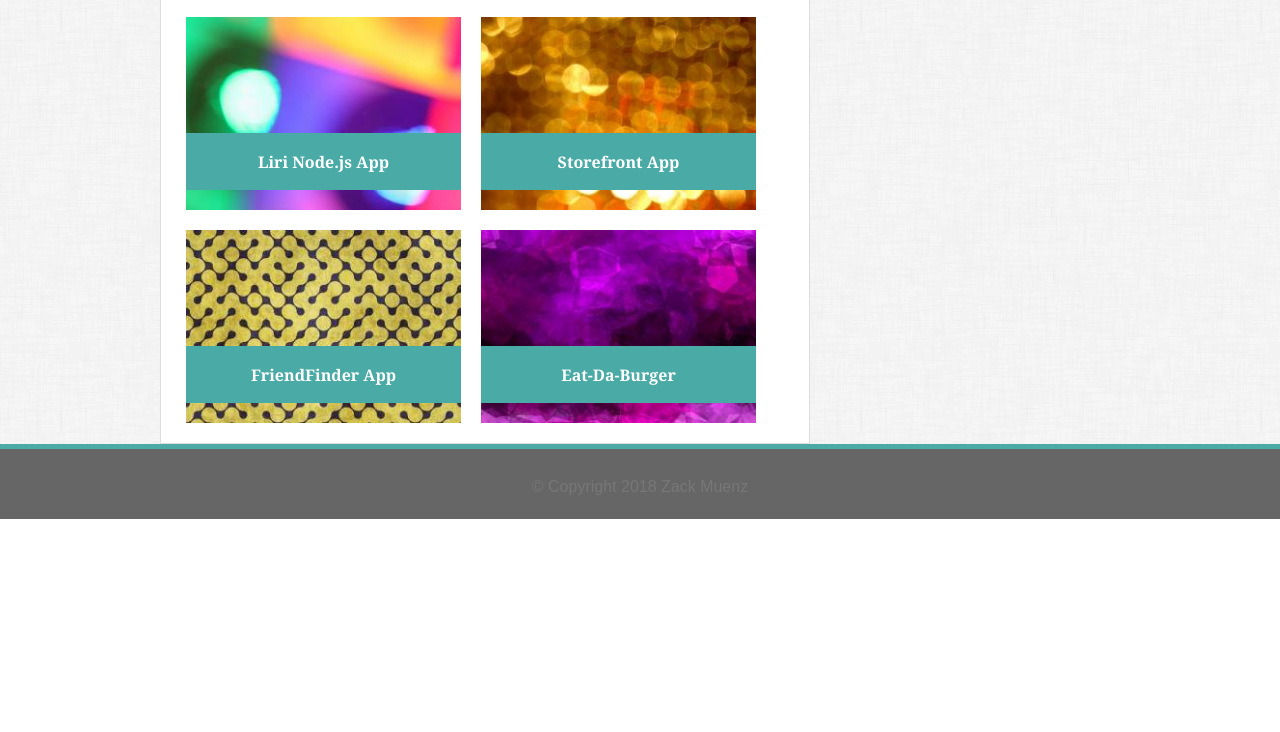
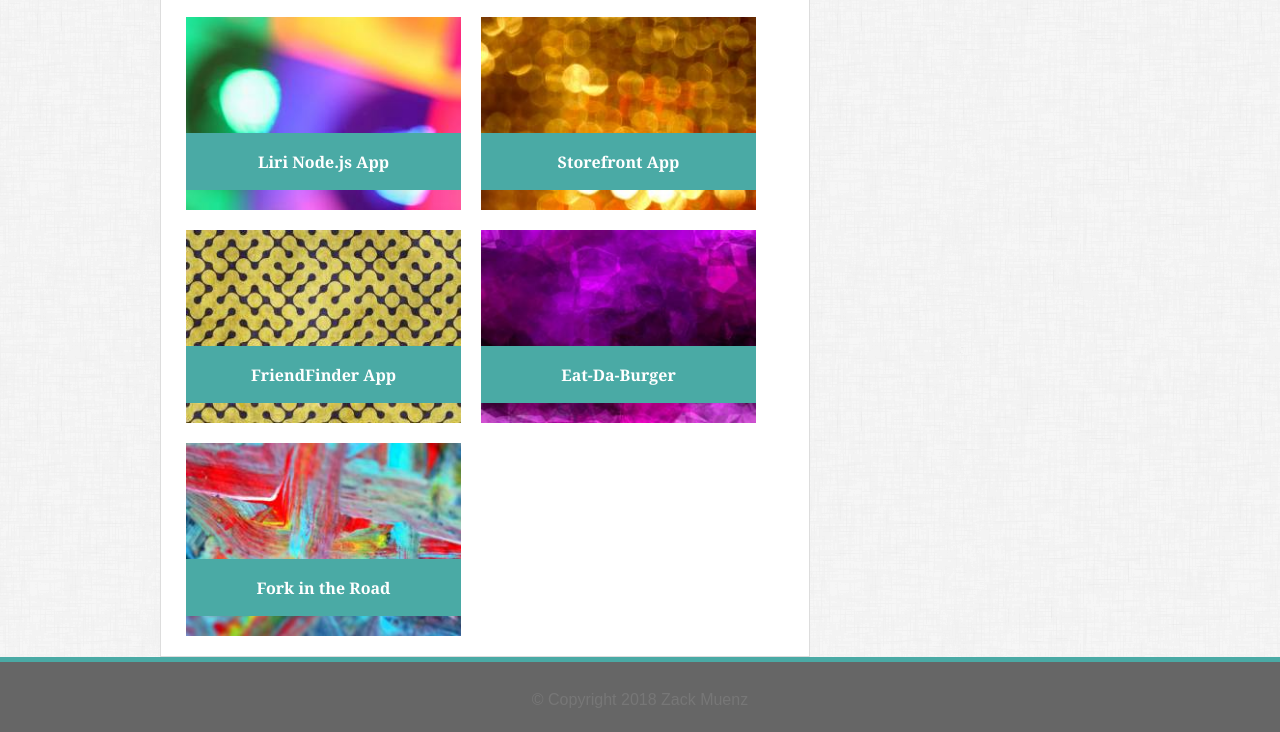
Before and after one commit to zmuenz/Responsive-Portfolio, a plain HTML site: page portfolio.html in a window 1280 px wide. Shown: the part 849-1581 px from the top of the page. Before the commit the page ends 1368 px from the top, so only its background shows below. Drawn offline with Linux system fonts and the light colour scheme.

Commit message:
Added Fork in the Road

```diff
--- a/portfolio.html
+++ b/portfolio.html
@@ -130,6 +130,16 @@
 						</div>
 					</div>
 				</a>
+
+				<a href="https://afternoon-brushlands-74181.herokuapp.com/">
+					<div class="module1">
+						<div class="teal-container">
+							<h4>
+								Fork in the Road
+							</h4>
+						</div>
+					</div>
+				</a>
 			</div>
 
 
```
